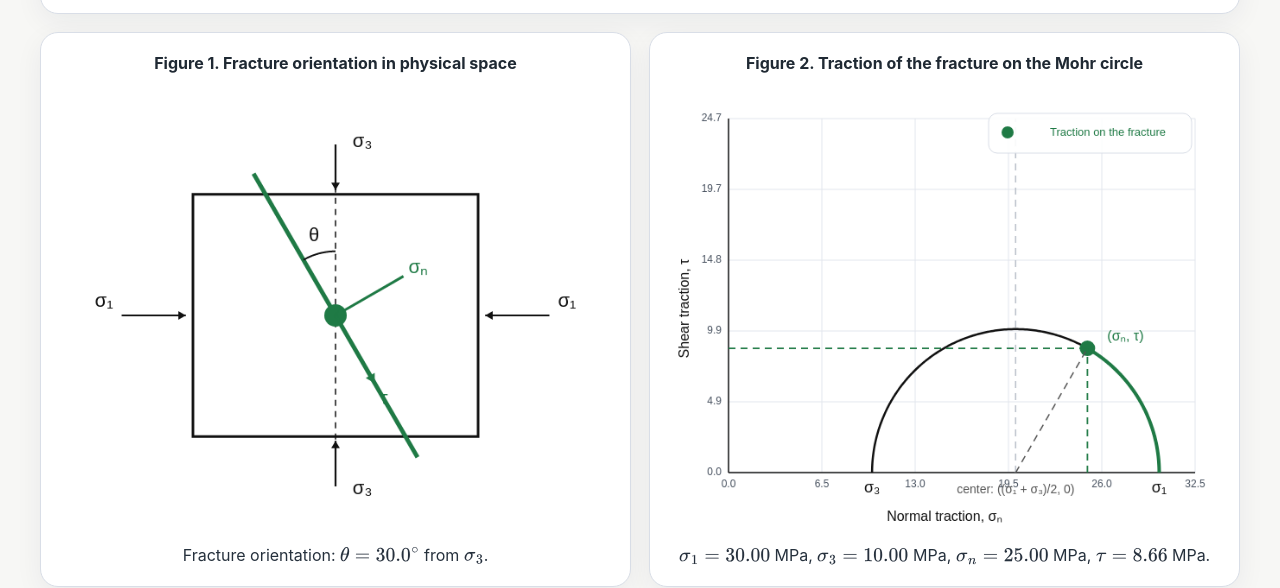
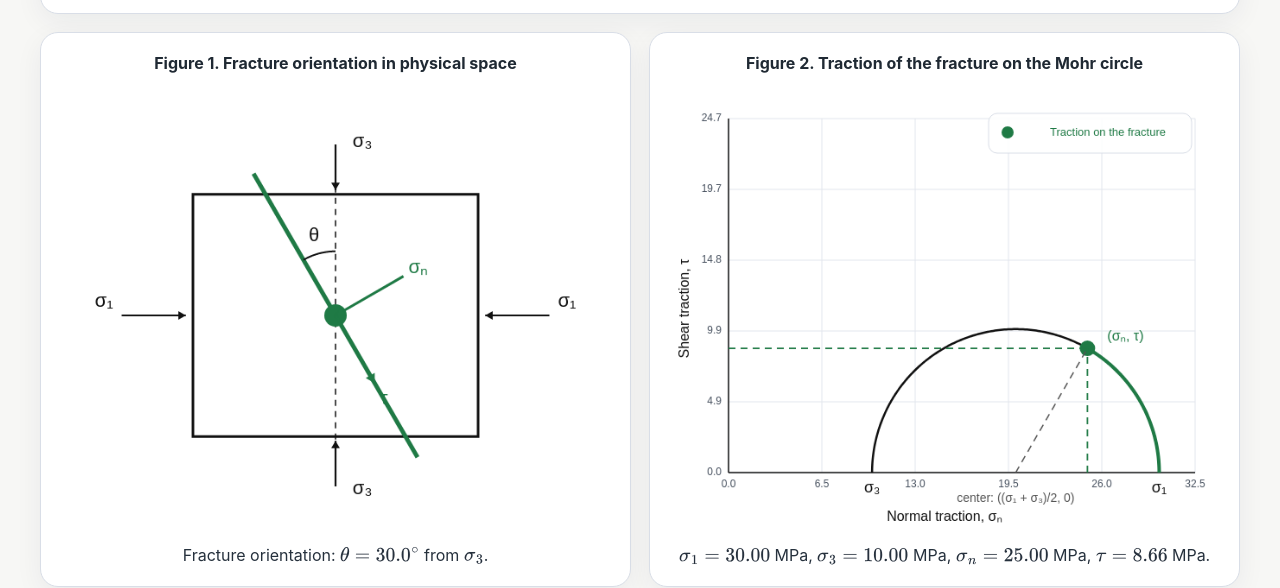
Before and after one commit to ytian96/Geomechanics, a plain HTML site: page index.html in a window 1280 px wide. Shown: the part 1236-1824 px from the top of the page. Drawn offline with nearby package versions, Linux system fonts and the light colour scheme.

Commit message:
Update index.html

```diff
--- a/index.html
+++ b/index.html
@@ -692,14 +692,12 @@
       const map = makeMap(canvas.width, canvas.height, xmin, xmax, ymin, ymax, margins);
       drawAxes(ctx, canvas, map, xmin, xmax, ymin, ymax, "Normal traction, σₙ", "Shear traction, τ");
 
-      drawDashedLine(ctx, map.x(q.center), map.y(ymin), map.x(q.center), map.y(ymax), "#b8bec8", 1.5);
-
       // Label the center of the total-stress Mohr circle.
       drawText(
         ctx,
         "center: ((σ₁ + σ₃)/2, 0)",
         map.x(q.center),
-        map.y(0) + 20,
+        map.y(0) + 30,
         { color: "#555", font: "14px Arial" }
       );
 
```
